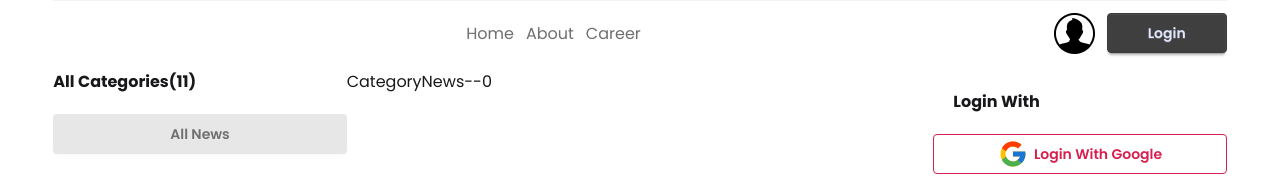
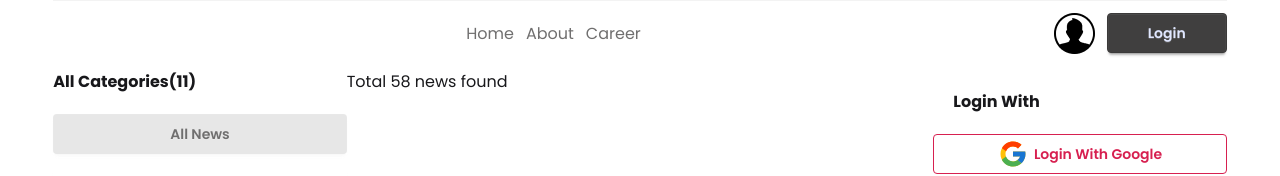
Before and after one commit to rayhanbri/dragon-news, a React (Vite) app: page /category/0 in a window 1280 px wide. Shown: the part 217-393 px from the top of the page. Built offline with nearby package versions, Linux system fonts and the light colour scheme.

Commit message:
news filtered added

```diff
--- a/src/Pages/CategoryNews.jsx
+++ b/src/Pages/CategoryNews.jsx
@@ -1,16 +1,39 @@
-import React from 'react';
+import React, { useEffect, useState } from 'react';
 import { useLoaderData, useParams } from 'react-router';
 
 const CategoryNews = () => {
-  const {id} = useParams();
+  const [categoryNews, setCategoryNews] = useState([]);
+  const { id } = useParams();
 
-  const  data = useLoaderData();
+  const data = useLoaderData();
 
-  console.log(data)
+
+  // console.log(data)
+
+  useEffect(() => {
+
+    if (id == 0) {
+      return setCategoryNews(data)
+    }
+    else if (id == 1) {
+      const filteredNews = data.filter(news => news.others.is_today_pick == true)
+      return setCategoryNews(filteredNews)
+    }
+
+    else {
+      // ei khane equal duita  dichi karon duitar type alada
+      const filteredNews = data.filter(news => news.category_id == id)
+
+      // console.log(filteredNews)
+      setCategoryNews(filteredNews)
+    }
+    // karon data and id duitai antechi baire theke
+  }, [data, id])
+
   return (
 
     <div>
-      CategoryNews--{id}
+      <p>Total {categoryNews.length} news found</p>
     </div>
   );
 };
```
